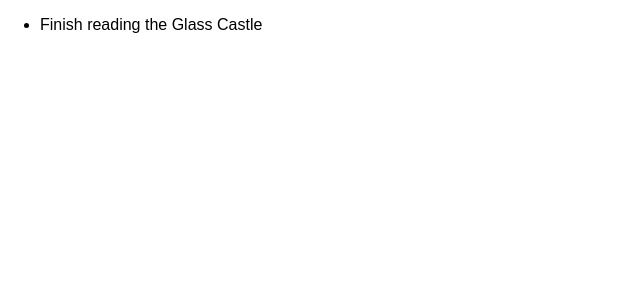
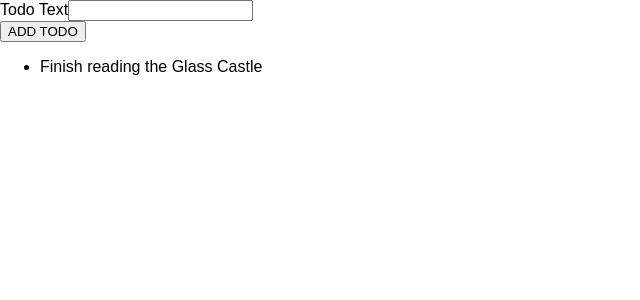
Before and after one commit to DaryleH98/ToDoList, a React (Create React App) app: page / in a window 1280 px wide. Shown: the top 300 px of the page, without its empty margins (0-640 px from the left). Built offline with nearby package versions, Linux system fonts and the light colour scheme.

Commit message:
Handled Event Form Submission using useRef Hook

```diff
--- a/src/components/NewTodo.tsx
+++ b/src/components/NewTodo.tsx
@@ -1,7 +1,20 @@
-import React from 'react';
+import React, { useRef } from 'react';
 
 const NewTodo: React.FC = () => {
-    return <form> </form>
+    const textInputRef = useRef<HTMLInputElement>(null);
+
+    const todoSubmitHandler = (event: React.FormEvent) => {
+        event.preventDefault();
+        const enteredText = textInputRef.current!.value;
+        console.log(enteredText)
+    };
+    return <form onSubmit={todoSubmitHandler}>
+            <div>
+                <label htmlFor="todo-text">Todo Text</label>
+                <input type="text" id="todo-text" ref={textInputRef}/>
+            </div>
+                <button type="submit">ADD TODO</button>
+         </form>
 };
 
 export default NewTodo;
```
